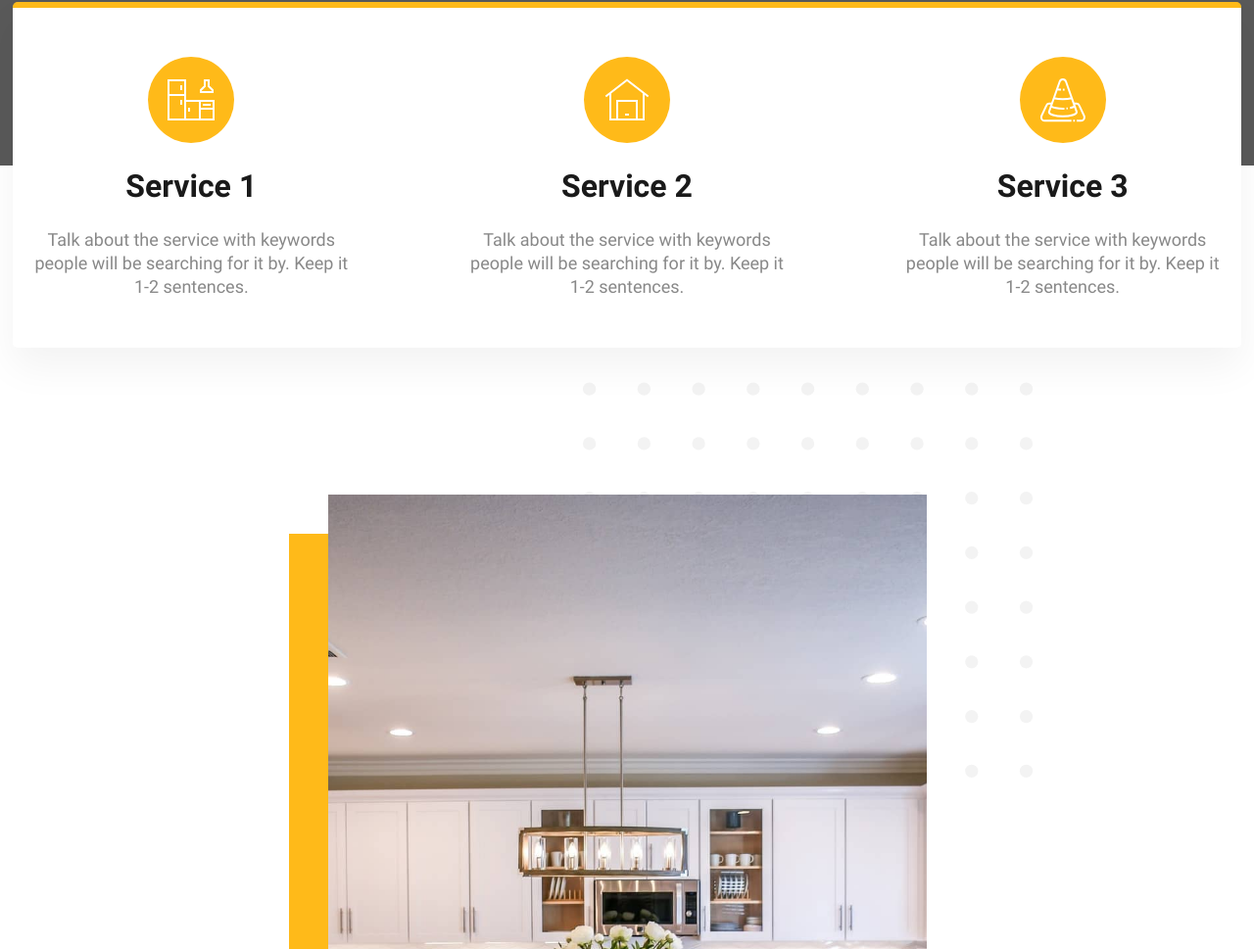
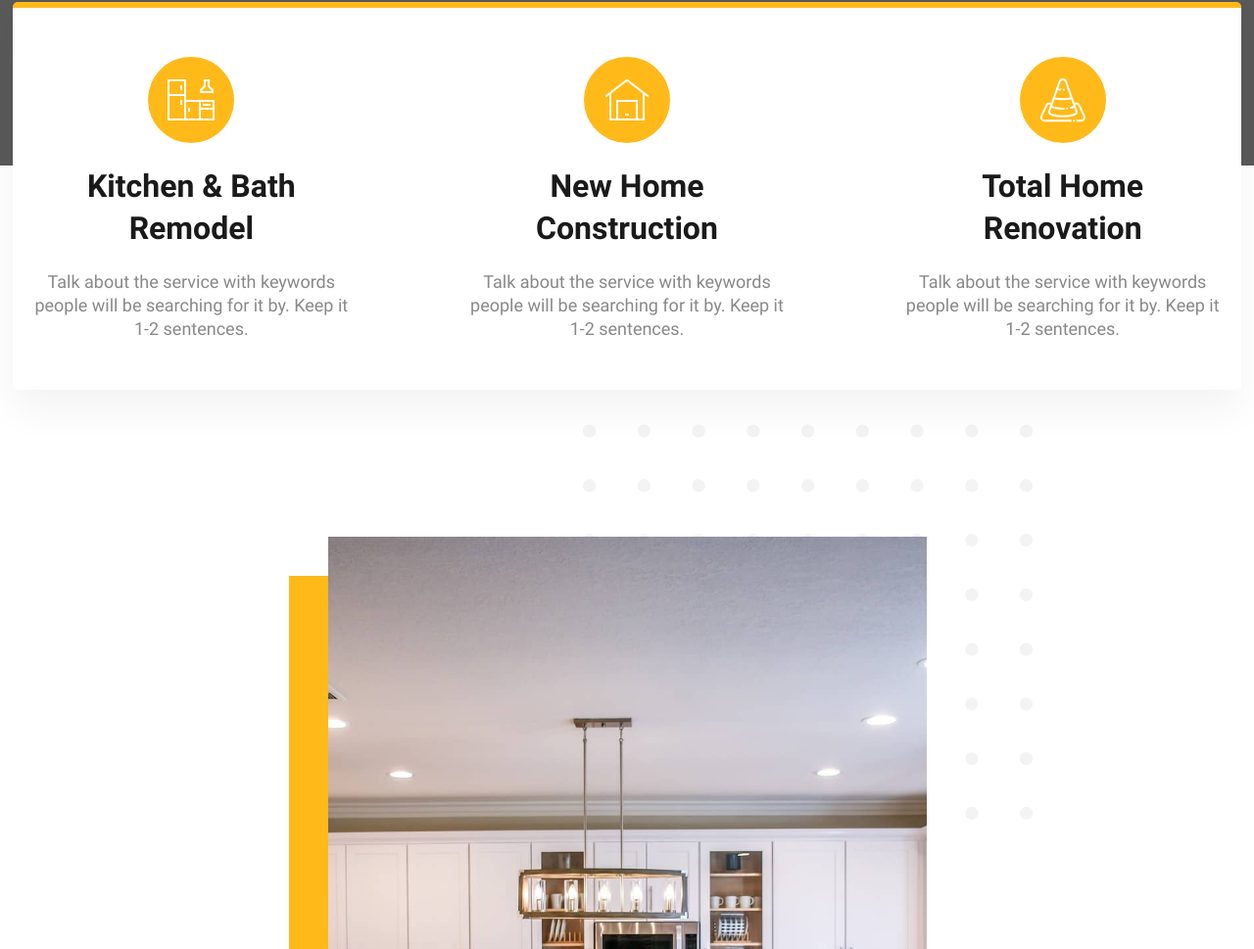
Before and after one commit to kamikazepaco/chrisholmesV1, a website: page index.html in a window 1280 px wide. Shown: the part 770-1739 px from the top of the page at 98% size. Drawn offline with Linux system fonts and the light colour scheme.

Commit message:
hero done-ish

```diff
--- a/index.html
+++ b/index.html
@@ -132,7 +132,7 @@
                 <picture>
                     <img aria-hidden="true" decoding="async" src="/images/service1.svg" alt="appliance" width="48" height="48">
                 </picture>
-                <h2>Service 1</h2>
+                <h2>Kitchen & Bath Remodel</h2>
                 <p>
                     Talk about the service with keywords people will be searching for it by. Keep it 1-2 sentences.
                 </p>
@@ -141,7 +141,7 @@
                 <picture>
                     <img aria-hidden="true" decoding="async" src="/images/service2.svg" alt="appliance" width="48" height="48">
                 </picture>
-                <h2>Service 2</h2>
+                <h2>New Home Construction</h2>
                 <p>
                     Talk about the service with keywords people will be searching for it by. Keep it 1-2 sentences.
                 </p>
@@ -150,7 +150,7 @@
                 <picture>
                     <img aria-hidden="true" decoding="async" src="/images/service3.svg" alt="appliance" width="48" height="48">
                 </picture>
-                <h2>Service 3</h2>
+                <h2>Total Home Renovation</h2>
                 <p>
                     Talk about the service with keywords people will be searching for it by. Keep it 1-2 sentences.
                 </p>
```
